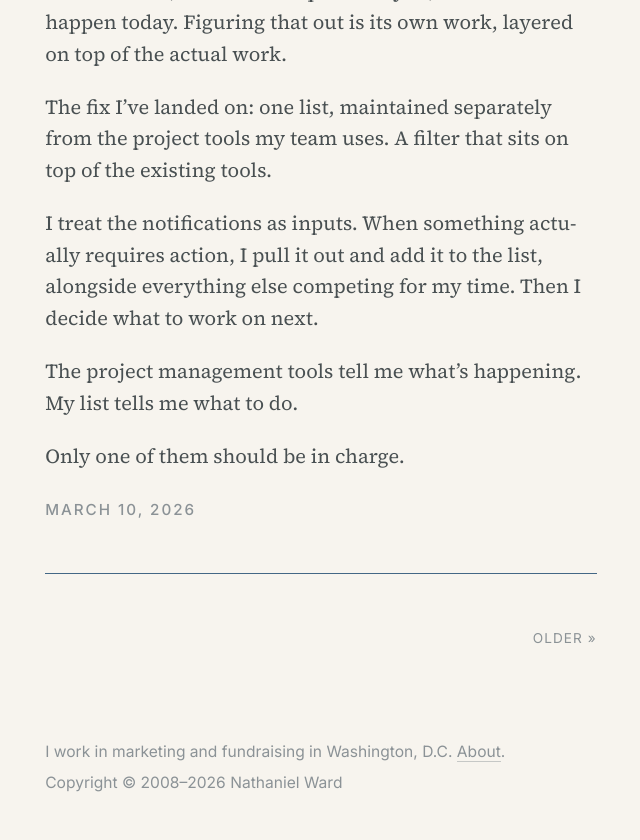
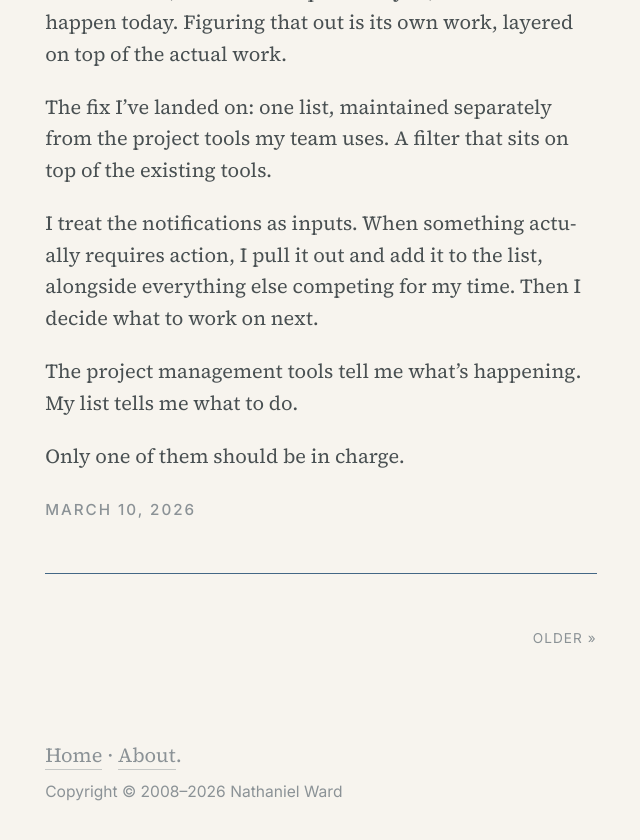
Before and after one commit to nathanielward/nathanielward.github.io, a Jekyll site: the page built from index.html, in a window 1280 px wide and 900 px high, scrolled down 6011 px. Shown: the top 840 px of the window, without its empty margins (319-959 px from the left). Built offline with Jekyll 4.4.1, drawn with Linux system fonts in a browser that asks for light colours; the list of posts is cut into pages by our own code.

Commit message:
Update footer.html
Remove mini-bio and add link to home

```diff
--- a/_includes/footer.html
+++ b/_includes/footer.html
@@ -1,7 +1,7 @@
 <div class="grid__item sidebar footer">
 
 
-			<p>I work in marketing and fundraising in Washington, D.C. <a href="/about/" title="About me">About</a>.</p>
+			<a href="/" title="Home">Home</a> &middot; <a href="/about/" title="About me">About</a>.</p>
 
 
 			<p>Copyright &copy; 2008&ndash;{{ site.time | date: "%Y" }} Nathaniel Ward</p>
```
